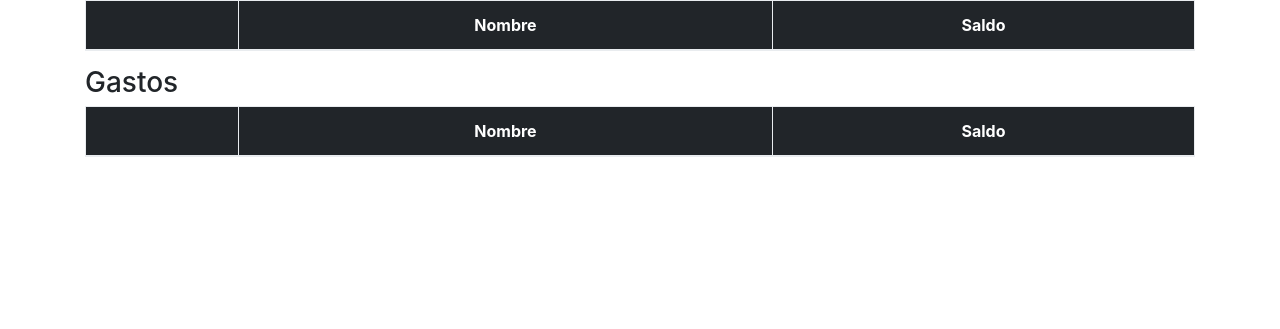
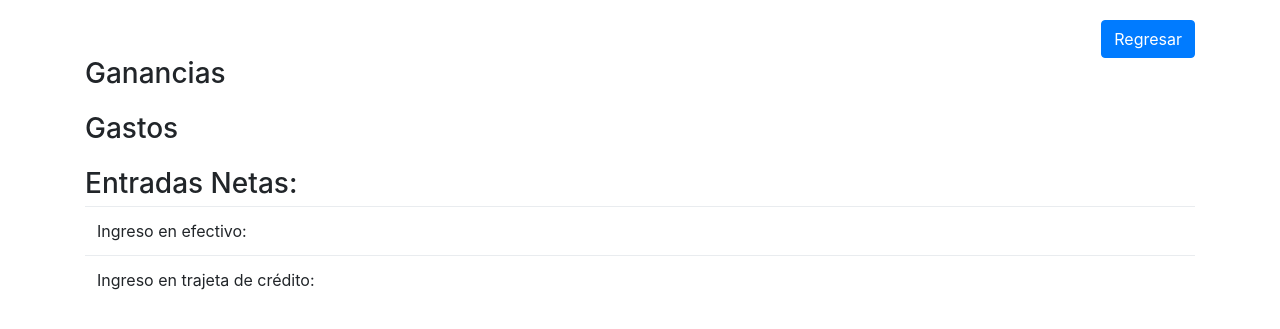
Before and after one commit to marbrb/kenosis, a Django app: page /balance/ in a window 1280 px wide. Shown: the top 329 px of the page. Run offline with Django 3.2, Linux system fonts and the light colour scheme; data that the repository does not hold is empty; some libraries are stand-ins or nearby versions.

Commit message:
Made some changes in the structure of the information

```diff
--- a/sales/templates/sales/lista.html
+++ b/sales/templates/sales/lista.html
@@ -12,36 +12,43 @@
 </head>
 <body>
 	<div class="container">
-		<table class="table table-hover table-bordered">
-			<thead class="thead-inverse">
-				<tr>
-					<th class="text-center"></th>
-					<th class="text-center">Nombre</th>
-					<th class="text-center">Saldo</th>
-				</tr>
-			</thead>
+        <div class="row" style="margin-top: 20px">
+            <div class="col">
+            </div>
+            <div class="col">
+                <div class="text-right">
+                    <a class="btn btn-primary pull-right" href="{% url 'sales:home'%}">Regresar</a>
+                </div>
+            </div>
+        </div>
+		<h3>Ganancias</h3>
+		<table class="table table-hover">
 			<tbody id="table">
 				<tr id="row_base" hidden="">
-					<th class="text-right"scope="row"></th>
-					<td class=""></td>
+					<td colspan="2"></td>
 					<td class="text-right"></td>
 				</tr>
 			</tbody>
 		</table>
 		<h3>Gastos</h3>
-		<table class="table table-hover table-bordered">
-			<thead class="thead-inverse">
-				<tr>
-					<th class="text-center"></th>
-					<th class="text-center">Nombre</th>
-					<th class="text-center">Saldo</th>
-				</tr>
-			</thead>
+		<table class="table table-hover">
 			<tbody id="table_expense">
 				<tr id="row_base" hidden="">
-					<th class="text-right"scope="row"></th>
-					<td class=""></td>
+					<td colspan="2"></td>
 					<td class="text-right"></td>
+				</tr>
+			</tbody>
+		</table>
+		<h3>Entradas Netas:</h3>
+		<table class="table table-hover">
+			<tbody id="table_expense">
+				<tr id="row_base">
+					<td colspan="2">Ingreso en efectivo:</td>
+					<td class="text-right" ><span id="cash"></span></td>
+				</tr>
+				<tr id="row_base">
+					<td colspan="2">Ingreso en trajeta de crédito:</td>
+					<td class="text-right"><span id="credit"></span></td>
 				</tr>
 			</tbody>
 		</table>
```
Also changed, not shown: sales/templates/sales/create_expense.html (+17 -2 lines), sales/templates/sales/create_product_sale.html (+10 -2 lines), sales/templates/sales/create_service_sale.html (+10 -2 lines).
